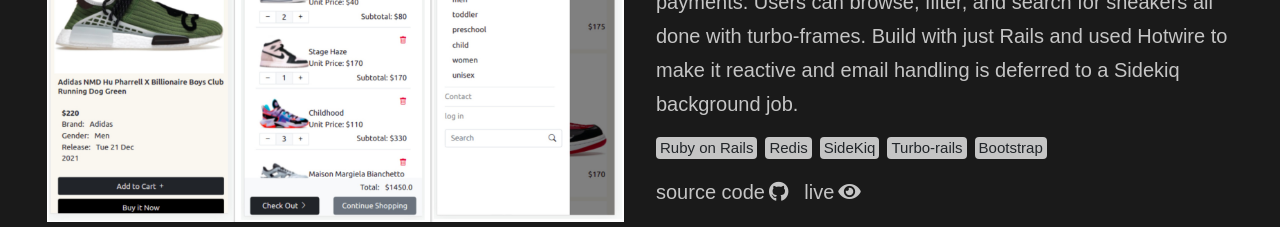
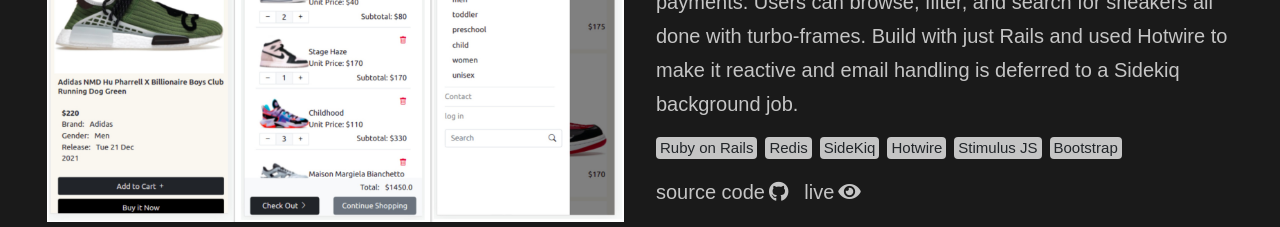
Before and after one commit to wandji20/React-Portfolio, a React (Create React App) app: page / in a window 1280 px wide. Shown: the part 1000-1227 px from the top of the page. Built offline with nearby package versions, Linux system fonts and the light colour scheme.

Commit message:
Update project descriptions

```diff
--- a/src/constants.js
+++ b/src/constants.js
@@ -20,7 +20,7 @@
     title: 'Sneakers Hub',
     url: sneakers,
     description: 'A reactive-rails e-commerce application using Stripe web UI for payments. Users can browse, filter, and search for sneakers all done with turbo-frames. Build with just Rails and used Hotwire to make it reactive and email handling is deferred to a Sidekiq background job.',
-    stacks: ['Ruby on Rails', 'Redis', 'SideKiq', 'Turbo-rails', 'Bootstrap'],
+    stacks: ['Ruby on Rails', 'Redis', 'SideKiq', 'Hotwire', 'Stimulus JS', 'Bootstrap'],
     live: 'https://sneakers-hub.herokuapp.com/',
     source: 'https://github.com/wandji20/sneakers-hub/',
   },
```
